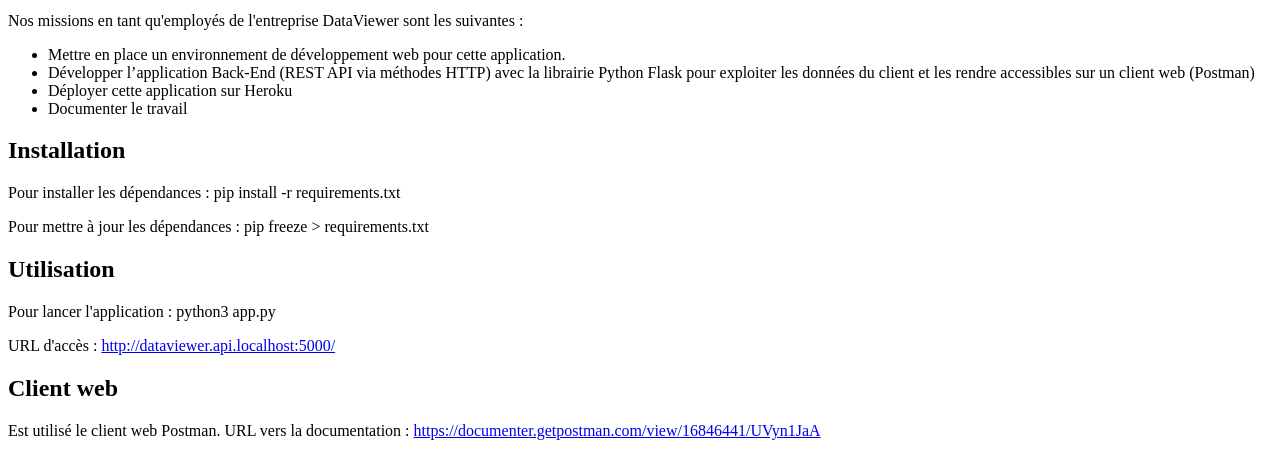
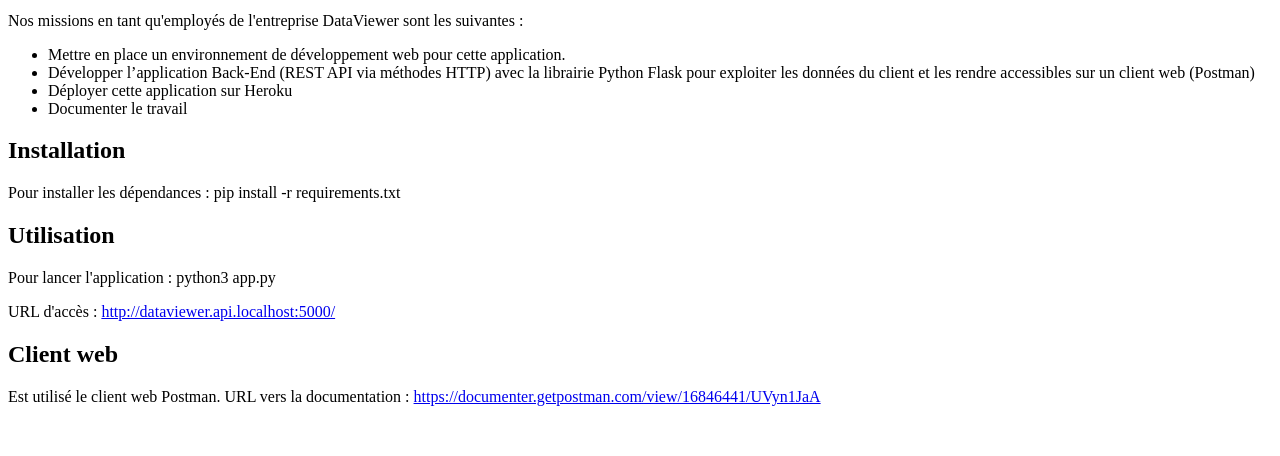
Before and after one commit to sponomary/RESTful-API, a Flask app: page /readme in a window 1280 px wide. Shown: the part 482-938 px from the top of the page. After the commit the page ends 888 px from the top, so only its background shows below. Run offline with Flask 2, Linux system fonts and the light colour scheme.

Commit message:
Update README.html

```diff
--- a/templates/README.html
+++ b/templates/README.html
@@ -33,8 +33,6 @@
 <h2 id="installation">Installation</h2>
 <p>Pour installer les dépendances :
 pip install -r requirements.txt</p>
-<p>Pour mettre à jour les dépendances :
-pip freeze &gt; requirements.txt</p>
 <h2 id="utilisation">Utilisation</h2>
 <p>Pour lancer l&#39;application :
 python3 app.py</p>
```
